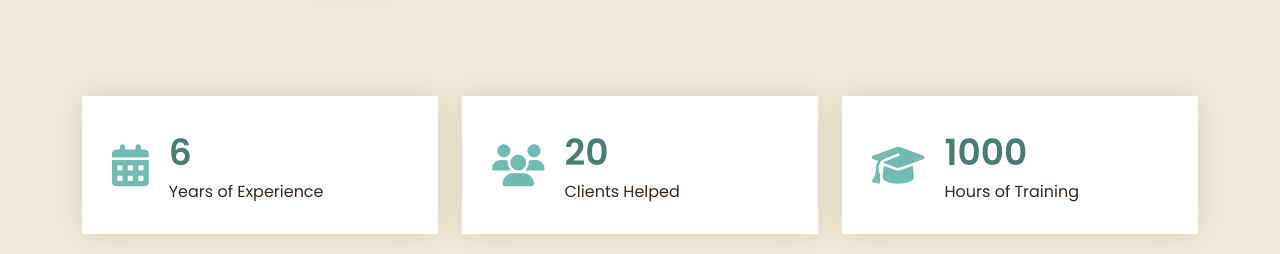
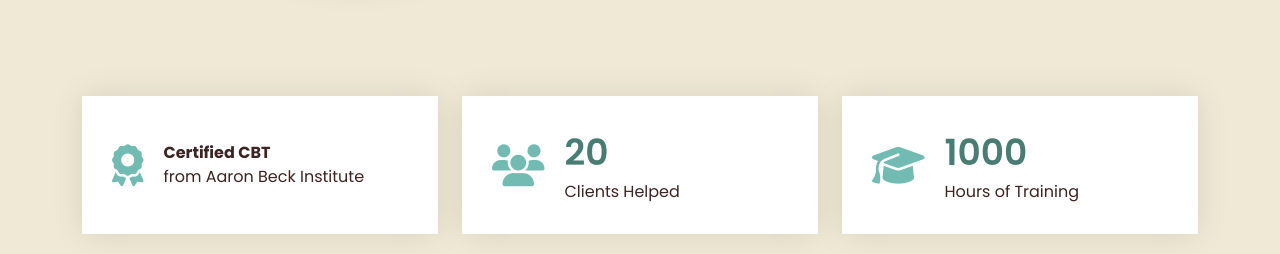
Before and after one commit to deven1003/Self-Care-Lab, a plain HTML site: page index.html in a window 1280 px wide. Shown: the part 1540-1794 px from the top of the page. Drawn offline with Linux system fonts and the light colour scheme.

Commit message:
wefcerjbn

```diff
--- a/index.html
+++ b/index.html
@@ -822,13 +822,12 @@
 
         <div class="row gy-4">
 
+         <!-- New Stats Item -->
       <div class="col-lg-4 col-md-6">
         <div class="stats-item d-flex align-items-center w-100 h-100">
-              <i class="fas fa-calendar-alt flex-shrink-0"></i>
+         <i class="fas fa-award flex-shrink-0"></i>
           <div>
-                <span data-purecounter-start="0" data-purecounter-end="6" data-purecounter-duration="1"
-                  class="purecounter"></span>
-                <p>Years of Experience</p>
+            <p><strong>Certified CBT</strong><br>from Aaron Beck Institute</p>
           </div>
         </div>
       </div><!-- End Stats Item -->
```
Lines whose indentation alone changed are shown as unchanged.
